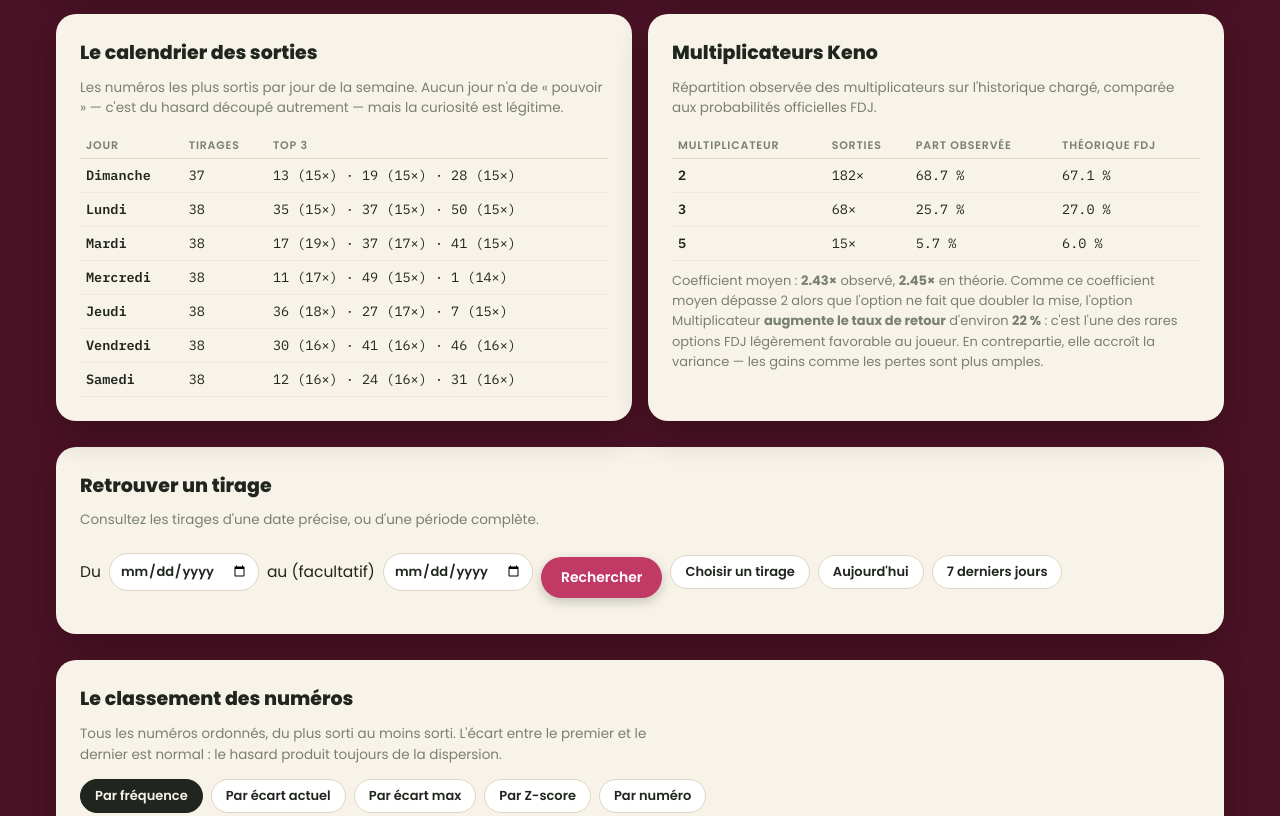
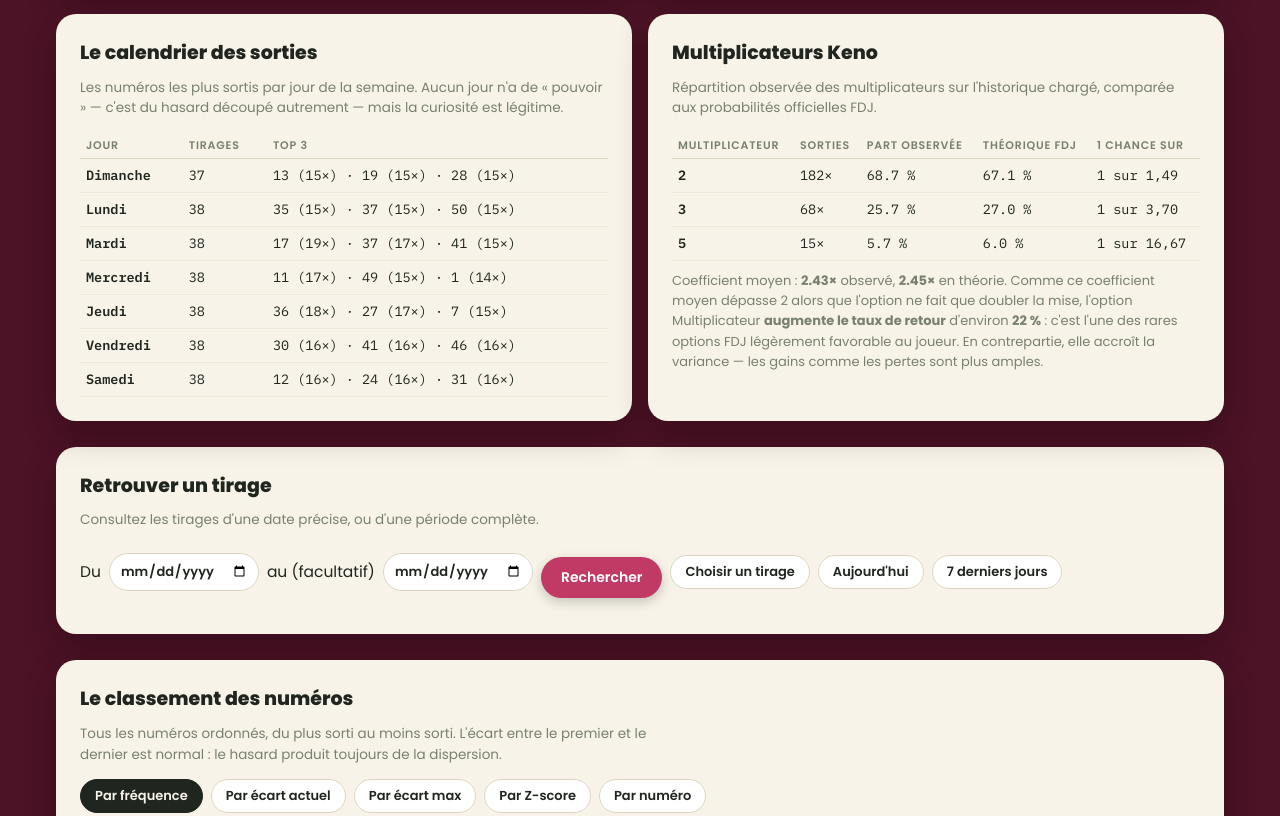
Before and after one commit to kaspro183/statirage, a website: page site/index.html in a window 1280 px wide. Shown: the part 9240-10056 px from the top of the page. Drawn offline with nearby package versions, Linux system fonts and the light colour scheme.

Commit message:
Add files via upload

```diff
--- a/site/index.html
+++ b/site/index.html
@@ -869,7 +869,7 @@
       <div class="panel hidden" id="multPanel">
         <h2>Multiplicateurs Keno</h2>
         <p class="atelier-note">Répartition observée des multiplicateurs sur l'historique chargé, comparée aux probabilités officielles FDJ.</p>
-        <table><thead><tr><th>Multiplicateur</th><th>Sorties</th><th>Part observée</th><th>Théorique FDJ</th></tr></thead>
+        <table><thead><tr><th>Multiplicateur</th><th>Sorties</th><th>Part observée</th><th>Théorique FDJ</th><th>1 chance sur</th></tr></thead>
         <tbody id="multBody"></tbody></table>
         <div id="multFoot"></div>
       </div>
@@ -3192,10 +3192,12 @@ function renderMult() {
   if (!ms) return;
   // Probabilités officielles FDJ du coefficient multiplicateur Keno (x2/x3/x5).
   const MULT_THEO = { "2": 1 / 1.49, "3": 1 / 3.70, "5": 1 / 16.67 };
+  const MULT_ODDS = { "2": "1,49", "3": "3,70", "5": "16,67" };
   $("#multBody").innerHTML = ms.rows.map(([m, c]) => {
     const theo = MULT_THEO[m];
     const theoTxt = theo != null ? (theo * 100).toFixed(1) + " %" : "—";
-    return `<tr><td>${m}</td><td>${c}×</td><td>${(c / ms.total * 100).toFixed(1)} %</td><td>${theoTxt}</td></tr>`;
+    const oddsTxt = MULT_ODDS[m] != null ? "1 sur " + MULT_ODDS[m] : "—";
+    return `<tr><td>${m}</td><td>${c}×</td><td>${(c / ms.total * 100).toFixed(1)} %</td><td>${theoTxt}</td><td>${oddsTxt}</td></tr>`;
   }).join("");
   // Espérance observée vs théorique + effet sur le taux de retour.
   let sumObs = 0, nObs = 0;
```
